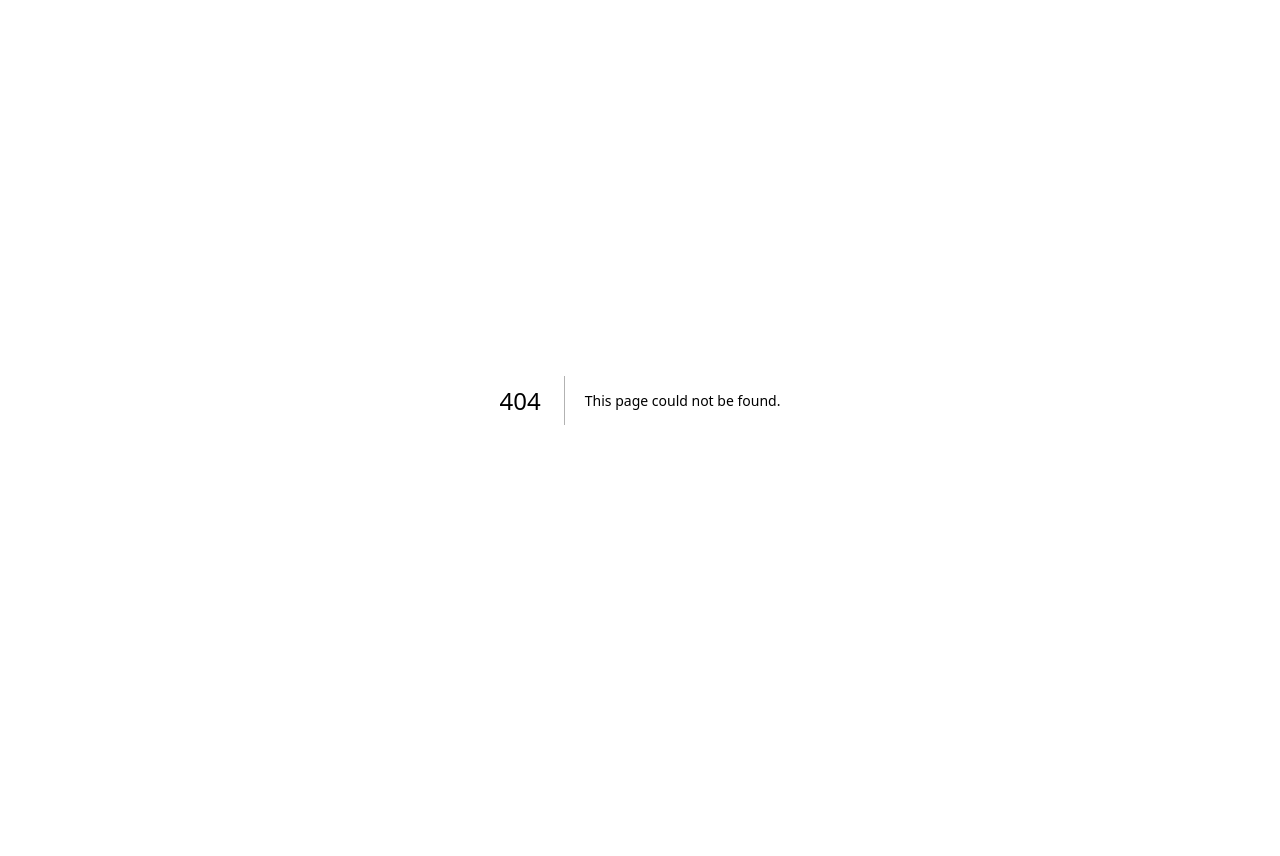
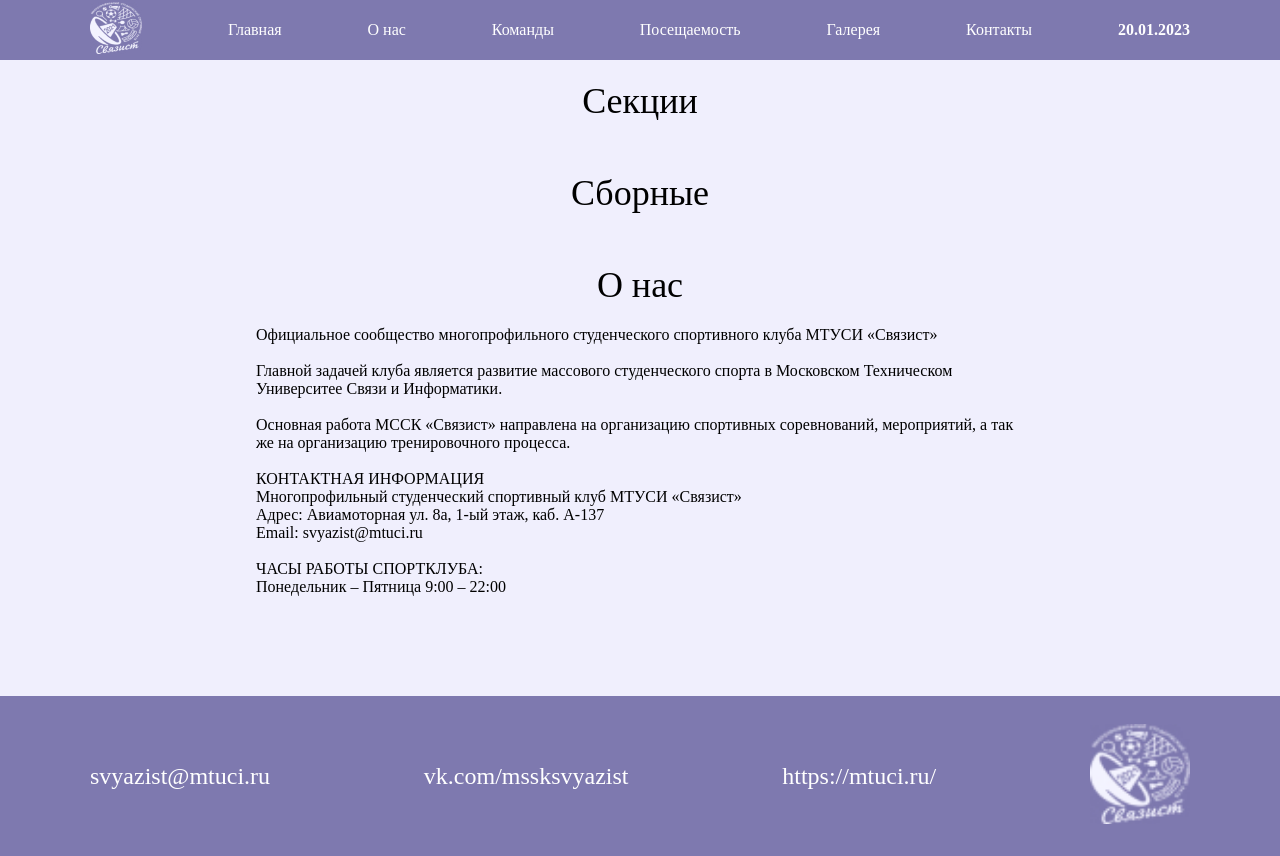
Before and after one commit to Erased-sh/signal-nest, a Next.js app in the folder front/: page /about in a window 1280 px wide. Before the commit this address had no page. Before the commit the page ends 800 px from the top, so only its background shows below. Built offline with nearby package versions, Linux system fonts and the light colour scheme.

Commit message:
Pages: attendance, contacts and about - implemented

```diff
--- /dev/null
+++ b/front/src/app/about/page.tsx
@@ -0,0 +1,77 @@
+import NavigationBar from "../components/layout/navigation_bar"
+import FooterBar from "../components/layout/footer_bar"
+import style from "../page.module.css"
+
+export default function AboutPage() {
+    return (
+    <div className={style.body}>
+        <NavigationBar></NavigationBar>
+
+        <div className={style.main}>
+            <div className={style.text_holder}>
+                <div className={style.col1}></div>
+                    <div className={style.text_container}>
+                        <h3 className={style.title}>
+                            Секции
+                        </h3>
+                        <h3></h3>
+                </div>
+                <div className={style.col1}></div>
+            </div>
+            {/*
+            SLIDER
+             */}
+            <div className={style.text_holder}>
+                <div className={style.col1}></div>
+                    <div className={style.text_container}>
+                        <h3 className={style.title}>
+                            Сборные
+                        </h3>
+                    </div>
+                <div className={style.col1}></div>
+            </div>
+            {/*
+            SLIDER
+             */}
+            <div style={{marginBottom: 70}} className={style.text_holder}>
+                <div className={style.col1}></div>
+                    <div className={style.text_container}>
+                        <h3 className={style.title}>
+                            О нас
+                        </h3>
+                        <h3 className={style.article}>
+                        Официальное сообщество многопрофильного студенческого спортивного клуба МТУСИ «Связист»
+                        <br />
+                        <br />
+                        Главной задачей клуба является развитие массового студенческого спорта в Московском Техническом Университее Связи и Информатики.
+                        <br />
+                        <br />
+                        Основная работа МССК «Связист» направлена на организацию спортивных соревнований, мероприятий, а так же на организацию тренировочного процесса.
+                        <br />
+                        <br />
+                        КОНТАКТНАЯ ИНФОРМАЦИЯ
+                        <br />
+                        Многопрофильный студенческий спортивный клуб МТУСИ «Связист»
+                        <br />
+                        Адрес: Авиамоторная ул. 8а, 1-ый этаж, каб. А-137
+                        <br />
+                        Email: svyazist@mtuci.ru
+                        <br />
+                        <br />
+                        ЧАСЫ РАБОТЫ СПОРТКЛУБА:
+                        <br />
+                        Понедельник – Пятница 9:00 – 22:00
+                        </h3>
+                    </div>
+                <div className={style.col1}></div>
+            </div>
+
+        </div>
+
+        <div className={style.footer}>
+            <FooterBar></FooterBar>
+        </div>
+
+    </div>
+    )
+}
--- a/front/src/app/layout.tsx
+++ b/front/src/app/layout.tsx
@@ -1,4 +1,3 @@
-import Navbar from "./components/navbar"
 import "./styles/global.css"
 export const metadata = {
   title: 'Mtusi sport',
@@ -12,7 +11,9 @@ export default function RootLayout({
 }) {
   return (
     <html lang="ru">
-      <body>{children}</body>
+      <body>
+        {children}
+      </body>
     </html>
   )
 }
--- a/front/src/app/page.module.css
+++ b/front/src/app/page.module.css
@@ -53,6 +53,7 @@
     width: 60%;
     display: grid;
     place-items: center;
+    margin-bottom: 30px;
 }
 
 .sl_container {
--- /dev/null
+++ b/front/src/app/teams/page.module.css
@@ -0,0 +1,17 @@
+.layout {
+    width: 100%;
+    height: 100vh;
+
+    display: grid;
+    grid:
+      "header header header" auto
+      "leftSide body rightSide" 1fr
+      "footer footer footer" auto
+      / auto 1fr auto;
+  }
+
+  .header { grid-area: header; }
+  .leftSide { grid-area: leftSide; }
+  .body { grid-area: body; }
+  .rightSide { grid-area: rightSide; }
+  .footer { grid-area: footer; }
--- a/front/src/app/utils.ts
+++ b/front/src/app/utils.ts
@@ -11,7 +11,7 @@ export const current_routes:IRoutes={
     main_page: "/",
     about: "/about",
     teams: "/teams",
-    attandance: "/attandance",
+    attandance: "/attendance",
     photos: "/photos",
     contacts: "/contacts"
 }
```
Also changed, not shown: front/src/app/attendance/page.tsx (added, +34 -0 lines), front/src/app/components/sliders/home_slider.tsx (+0 -10 lines), front/src/app/contacts/page.tsx (+46 -4 lines), front/src/app/page.tsx (+1 -8 lines), front/src/app/teams/page.tsx (added, +19 -0 lines), front/public/map.jpg (added).
